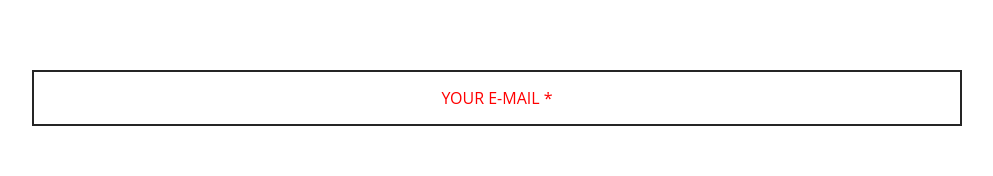
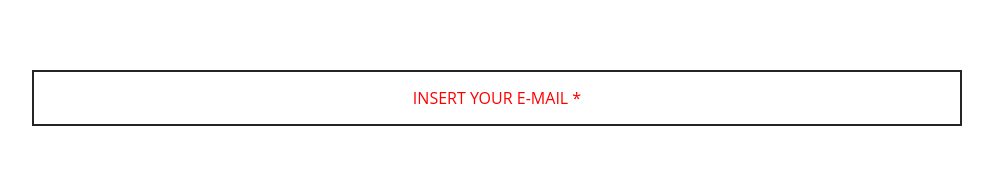
Before and after one commit to XeniaChe/form-validation, a React (Create React App) app: page / in a window 1280 px wide. Shown: the part 657-833 px from the top of the page, without its empty margins (143-1136 px from the left). Built offline with nearby package versions, Linux system fonts and the light colour scheme.

Commit message:
App module  separated from index.js

```diff
--- a/src/App.js
+++ b/src/App.js
@@ -1,9 +1,186 @@
-import React from 'react';
-// import logo from './logo.svg';
-import './App.css';
+import React, { useState } from 'react';
+import Form from './components/form/Form';
+import * as classes from './App.module.scss';
 
-function App() {
-	return <div className='App' />;
-}
+const App = () => {
+	const formFieldsCreate = function(
+		name,
+		placeholder,
+		type,
+		required,
+		needToCheck,
+		isEmail
+	) {
+		this.basic = {
+			name: name,
+			placeholder: placeholder
+		};
+		this.type = type;
+		this.value = '';
+		this.validation = {
+			required: required,
+			needToCheck: needToCheck,
+			isEmail: isEmail
+		};
+		this.isValid = false;
+		this.touched = false;
+	};
+
+	const [ formState, setFormState ] = useState({
+		formFields: {
+			name: new formFieldsCreate(
+				'First name',
+				'Your first name',
+				'text',
+				false,
+				false,
+				false
+			),
+			password: new formFieldsCreate(
+				'Password',
+				'Insert your password',
+				'password',
+				true,
+				false,
+				false
+			),
+			passwordCheck: new formFieldsCreate(
+				'Password checked',
+				'Repeat your password',
+				'password',
+				true,
+				true,
+				false
+			),
+			email: new formFieldsCreate(
+				'e-mail',
+				'Insert your e-mail',
+				'email',
+				true,
+				false,
+				true
+			)
+		},
+		formValid: false
+	});
+	const [ userInfo, setUserInfo ] = useState({
+		name: '',
+		password: '',
+		passwordCheck: '',
+		email: ''
+	});
+
+	const fieldValidCheck = (inputValue, rules) => {
+		let isValid = true;
+		if (rules.required) {
+			isValid = inputValue.trim() !== '' && isValid;
+		}
+
+		if (rules.needToCheck) {
+			isValid = inputValue === userInfo.password && isValid;
+		}
+
+		if (rules.isEmail) {
+			const pattern = /[a-z0-9!#$%&'*+/=?^_`{|}~-]+(?:\.[a-z0-9!#$%&'*+/=?^_`{|}~-]+)*@(?:[a-z0-9](?:[a-z0-9-]*[a-z0-9])?\.)+[a-z0-9](?:[a-z0-9-]*[a-z0-9])?/;
+			isValid = pattern.test(inputValue) && isValid;
+		}
+
+		return isValid;
+	};
+
+	const onInputChangeHandler = (event, id) => {
+		//Handling user's input
+		let inputData = event.target.value;
+		let userInfoCopy = { ...userInfo };
+		userInfoCopy[id] = inputData;
+
+		//Checking field's validation
+		let fieldChecked = fieldValidCheck(
+			inputData,
+			formState.formFields[id].validation
+		);
+		let fieldsCopy = { ...formState.formFields };
+		fieldsCopy[id].isValid = fieldChecked;
+		fieldsCopy[id].touched = true;
+		fieldsCopy[id].value = inputData;
+
+		//Whole form's validation check
+		let formIsValid = true;
+		for (const field in fieldsCopy) {
+			formIsValid = fieldsCopy[field].isValid && formIsValid;
+		}
+
+		// console.log('Form is Valid', formIsValid);
+		setFormState({
+			...formState,
+			formFields: fieldsCopy,
+			formValid: formIsValid
+		});
+		setUserInfo({ ...userInfoCopy });
+	};
+
+	const submitEventHandler = (event) => {
+		event.preventDefault();
+
+		if (formState.formValid) {
+			try {
+				const postData = async () => {
+					let response = await fetch(
+						'http://localhost:3000/usersData',
+						{
+							method: 'POST',
+							headers: {
+								'Content-Type': 'application/json'
+							},
+							body: JSON.stringify(userInfo)
+						}
+					);
+					if (response.status === 201) {
+						let data = await response.json();
+						console.log("User's data:", data);
+						alert('Your data was send successfully');
+					} else {
+						alert(
+							"Your data wasn't sent. Status: " +
+								response.statusText
+						);
+					}
+				};
+				postData();
+				//cleaning userInfo state after submission
+				let userInfoCopy = { ...userInfo };
+				for (const key in userInfoCopy) {
+					userInfoCopy[key] = '';
+				}
+				setUserInfo({
+					...userInfoCopy
+				});
+
+				//cleaning input fields after submission
+				let fieldsCopy = { ...formState.formFields };
+				for (const key in fieldsCopy) {
+					fieldsCopy[key].value = '';
+				}
+				setFormState({
+					...formState,
+					formFields: fieldsCopy,
+					formValid: false
+				});
+			} catch (error) {
+				alert('Error:' + error);
+			}
+		}
+	};
+
+	return (
+		<div className={classes.App}>
+			<Form
+				form={formState}
+				onInput={onInputChangeHandler}
+				onSubmit={submitEventHandler}
+			/>
+		</div>
+	);
+};
 
 export default App;
--- /dev/null
+++ b/src/App.module.scss
@@ -0,0 +1,9 @@
+.App {
+	display: grid;
+	grid-template-columns: [full-start] minmax(3rem, 1fr) [ center-start]
+		repeat(8, [col-start] minmax(min-content, 12rem) [col-end]) [center-end]
+		minmax(3rem, 1fr) [full-end];
+	grid-template-rows: minmax(min-content, 35vh)
+		minmax(min-content, max-content);
+	margin: 8rem 5rem;
+}
--- a/src/index.js
+++ b/src/index.js
@@ -3,189 +3,190 @@ import ReactDOM from 'react-dom';
 import * as classes from './index.module.scss';
 import * as serviceWorker from './serviceWorker';
 import Form from './components/form/Form';
+import App from './App';
 
-const App = () => {
-	const formFieldsCreate = function(
-		name,
-		placeholder,
-		type,
-		required,
-		needToCheck,
-		isEmail
-	) {
-		this.basic = {
-			name: name,
-			placeholder: placeholder
-		};
-		this.type = type;
-		this.value = '';
-		this.validation = {
-			required: required,
-			needToCheck: needToCheck,
-			isEmail: isEmail
-		};
-		this.isValid = false;
-		this.touched = false;
-	};
+// const App = () => {
+// 	const formFieldsCreate = function(
+// 		name,
+// 		placeholder,
+// 		type,
+// 		required,
+// 		needToCheck,
+// 		isEmail
+// 	) {
+// 		this.basic = {
+// 			name: name,
+// 			placeholder: placeholder
+// 		};
+// 		this.type = type;
+// 		this.value = '';
+// 		this.validation = {
+// 			required: required,
+// 			needToCheck: needToCheck,
+// 			isEmail: isEmail
+// 		};
+// 		this.isValid = false;
+// 		this.touched = false;
+// 	};
 
-	const [ formState, setFormState ] = useState({
-		formFields: {
-			name: new formFieldsCreate(
-				'First name',
-				'Your first name',
-				'text',
-				false,
-				false,
-				false
-			),
-			password: new formFieldsCreate(
-				'Password',
-				'Insert your password',
-				'password',
-				true,
-				false,
-				false
-			),
-			passwordCheck: new formFieldsCreate(
-				'Password checked',
-				'Repeat your password',
-				'password',
-				true,
-				true,
-				false
-			),
-			email: new formFieldsCreate(
-				'e-mail',
-				'Your e-mail',
-				'email',
-				true,
-				false,
-				true
-			)
-		},
-		formValid: false
-	});
-	const [ userInfo, setUserInfo ] = useState({
-		name: '',
-		password: '',
-		passwordCheck: '',
-		email: ''
-	});
+// 	const [ formState, setFormState ] = useState({
+// 		formFields: {
+// 			name: new formFieldsCreate(
+// 				'First name',
+// 				'Your first name',
+// 				'text',
+// 				false,
+// 				false,
+// 				false
+// 			),
+// 			password: new formFieldsCreate(
+// 				'Password',
+// 				'Insert your password',
+// 				'password',
+// 				true,
+// 				false,
+// 				false
+// 			),
+// 			passwordCheck: new formFieldsCreate(
+// 				'Password checked',
+// 				'Repeat your password',
+// 				'password',
+// 				true,
+// 				true,
+// 				false
+// 			),
+// 			email: new formFieldsCreate(
+// 				'e-mail',
+// 				'Insert your e-mail',
+// 				'email',
+// 				true,
+// 				false,
+// 				true
+// 			)
+// 		},
+// 		formValid: false
+// 	});
+// 	const [ userInfo, setUserInfo ] = useState({
+// 		name: '',
+// 		password: '',
+// 		passwordCheck: '',
+// 		email: ''
+// 	});
 
-	const fieldValidCheck = (inputValue, rules) => {
-		let isValid = true;
-		if (rules.required) {
-			isValid = inputValue.trim() !== '' && isValid;
-		}
+// 	const fieldValidCheck = (inputValue, rules) => {
+// 		let isValid = true;
+// 		if (rules.required) {
+// 			isValid = inputValue.trim() !== '' && isValid;
+// 		}
 
-		if (rules.needToCheck) {
-			isValid = inputValue === userInfo.password && isValid;
-		}
+// 		if (rules.needToCheck) {
+// 			isValid = inputValue === userInfo.password && isValid;
+// 		}
 
-		if (rules.isEmail) {
-			const pattern = /[a-z0-9!#$%&'*+/=?^_`{|}~-]+(?:\.[a-z0-9!#$%&'*+/=?^_`{|}~-]+)*@(?:[a-z0-9](?:[a-z0-9-]*[a-z0-9])?\.)+[a-z0-9](?:[a-z0-9-]*[a-z0-9])?/;
-			isValid = pattern.test(inputValue) && isValid;
-		}
+// 		if (rules.isEmail) {
+// 			const pattern = /[a-z0-9!#$%&'*+/=?^_`{|}~-]+(?:\.[a-z0-9!#$%&'*+/=?^_`{|}~-]+)*@(?:[a-z0-9](?:[a-z0-9-]*[a-z0-9])?\.)+[a-z0-9](?:[a-z0-9-]*[a-z0-9])?/;
+// 			isValid = pattern.test(inputValue) && isValid;
+// 		}
 
-		return isValid;
-	};
+// 		return isValid;
+// 	};
 
-	const onInputChangeHandler = (event, id) => {
-		//Handling user's input
-		let inputData = event.target.value;
-		let userInfoCopy = { ...userInfo };
-		userInfoCopy[id] = inputData;
+// 	const onInputChangeHandler = (event, id) => {
+// 		//Handling user's input
+// 		let inputData = event.target.value;
+// 		let userInfoCopy = { ...userInfo };
+// 		userInfoCopy[id] = inputData;
 
-		//Checking field's validation
-		let fieldChecked = fieldValidCheck(
-			inputData,
-			formState.formFields[id].validation
-		);
-		let fieldsCopy = { ...formState.formFields };
-		fieldsCopy[id].isValid = fieldChecked;
-		fieldsCopy[id].touched = true;
-		fieldsCopy[id].value = inputData;
+// 		//Checking field's validation
+// 		let fieldChecked = fieldValidCheck(
+// 			inputData,
+// 			formState.formFields[id].validation
+// 		);
+// 		let fieldsCopy = { ...formState.formFields };
+// 		fieldsCopy[id].isValid = fieldChecked;
+// 		fieldsCopy[id].touched = true;
+// 		fieldsCopy[id].value = inputData;
 
-		//Whole form's validation check
-		let formIsValid = true;
-		for (const field in fieldsCopy) {
-			formIsValid = fieldsCopy[field].isValid && formIsValid;
-		}
+// 		//Whole form's validation check
+// 		let formIsValid = true;
+// 		for (const field in fieldsCopy) {
+// 			formIsValid = fieldsCopy[field].isValid && formIsValid;
+// 		}
 
-		// console.log('Form is Valid', formIsValid);
-		setFormState({
-			...formState,
-			formFields: fieldsCopy,
-			formValid: formIsValid
-		});
-		setUserInfo({ ...userInfoCopy });
-	};
+// 		// console.log('Form is Valid', formIsValid);
+// 		setFormState({
+// 			...formState,
+// 			formFields: fieldsCopy,
+// 			formValid: formIsValid
+// 		});
+// 		setUserInfo({ ...userInfoCopy });
+// 	};
 
-	const submitEventHandler = (event) => {
-		event.preventDefault();
+// 	const submitEventHandler = (event) => {
+// 		event.preventDefault();
 
-		if (formState.formValid) {
-			try {
-				const postData = async () => {
-					let response = await fetch(
-						'http://localhost:3000/usersData',
-						{
-							method: 'POST',
-							headers: {
-								'Content-Type': 'application/json'
-							},
-							body: JSON.stringify(userInfo)
-						}
-					);
-					if (response.status === 201) {
-						let data = await response.json();
-						console.log("User's data:", data);
-						alert('Your data was send successfully');
-					} else {
-						alert(
-							"Your data wasn't sent. Status: " +
-								response.statusText
-						);
-					}
-				};
-				postData();
-				//cleaning userInfo state after submission
-				let userInfoCopy = { ...userInfo };
-				for (const key in userInfoCopy) {
-					userInfoCopy[key] = '';
-				}
-				setUserInfo({
-					...userInfoCopy
-				});
+// 		if (formState.formValid) {
+// 			try {
+// 				const postData = async () => {
+// 					let response = await fetch(
+// 						'http://localhost:3000/usersData',
+// 						{
+// 							method: 'POST',
+// 							headers: {
+// 								'Content-Type': 'application/json'
+// 							},
+// 							body: JSON.stringify(userInfo)
+// 						}
+// 					);
+// 					if (response.status === 201) {
+// 						let data = await response.json();
+// 						console.log("User's data:", data);
+// 						alert('Your data was send successfully');
+// 					} else {
+// 						alert(
+// 							"Your data wasn't sent. Status: " +
+// 								response.statusText
+// 						);
+// 					}
+// 				};
+// 				postData();
+// 				//cleaning userInfo state after submission
+// 				let userInfoCopy = { ...userInfo };
+// 				for (const key in userInfoCopy) {
+// 					userInfoCopy[key] = '';
+// 				}
+// 				setUserInfo({
+// 					...userInfoCopy
+// 				});
 
-				//cleaning input fields after submission
-				let fieldsCopy = { ...formState.formFields };
-				for (const key in fieldsCopy) {
-					fieldsCopy[key].value = '';
-				}
-				setFormState({
-					...formState,
-					formFields: fieldsCopy,
-					formValid: false
-				});
-			} catch (error) {
-				alert('Error:' + error);
-			}
-		}
-	};
+// 				//cleaning input fields after submission
+// 				let fieldsCopy = { ...formState.formFields };
+// 				for (const key in fieldsCopy) {
+// 					fieldsCopy[key].value = '';
+// 				}
+// 				setFormState({
+// 					...formState,
+// 					formFields: fieldsCopy,
+// 					formValid: false
+// 				});
+// 			} catch (error) {
+// 				alert('Error:' + error);
+// 			}
+// 		}
+// 	};
 
-	return (
-		<div className={classes.App}>
-			<Form
-				form={formState}
-				onInput={onInputChangeHandler}
-				onSubmit={submitEventHandler}
-			/>
-		</div>
-	);
-};
+// 	return (
+// 		<div className={classes.App}>
+// 			<Form
+// 				form={formState}
+// 				onInput={onInputChangeHandler}
+// 				onSubmit={submitEventHandler}
+// 			/>
+// 		</div>
+// 	);
+// };
 
-export default App;
+// export default App;
 
 ReactDOM.render(
 	<React.StrictMode>
--- a/src/index.module.scss
+++ b/src/index.module.scss
@@ -21,12 +21,12 @@ body {
 	font-size: 4rem;
 }
 
-.App {
-	display: grid;
-	grid-template-columns: [full-start] minmax(3rem, 1fr) [ center-start]
-		repeat(8, [col-start] minmax(min-content, 12rem) [col-end]) [center-end]
-		minmax(3rem, 1fr) [full-end];
-	grid-template-rows: minmax(min-content, 35vh)
-		minmax(min-content, max-content);
-	margin: 8rem 5rem;
-}
+// .App {
+// 	display: grid;
+// 	grid-template-columns: [full-start] minmax(3rem, 1fr) [ center-start]
+// 		repeat(8, [col-start] minmax(min-content, 12rem) [col-end]) [center-end]
+// 		minmax(3rem, 1fr) [full-end];
+// 	grid-template-rows: minmax(min-content, 35vh)
+// 		minmax(min-content, max-content);
+// 	margin: 8rem 5rem;
+// }
```
